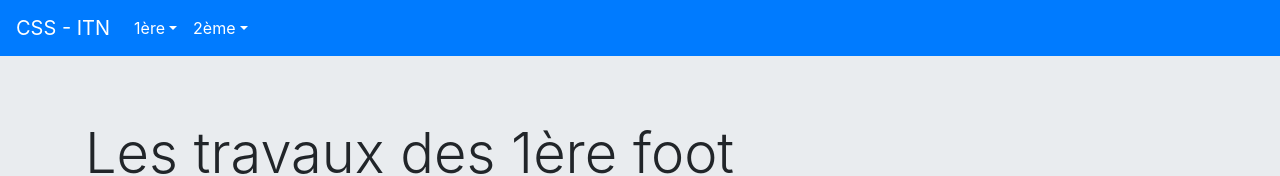
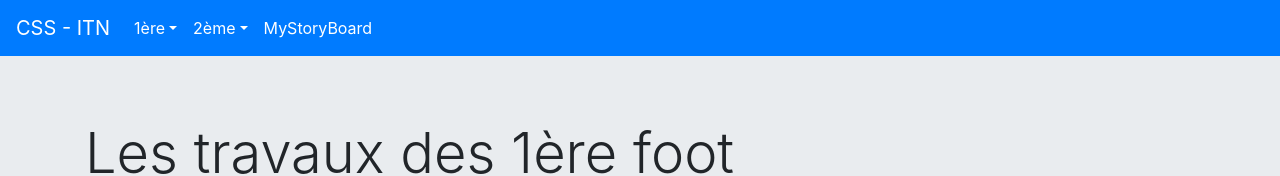
Before and after one commit to bendmh-itn/SiteSchoolReact, a React (Create React App) app: page /#/classe/1Foot in a window 1280 px wide. Shown: the top 176 px of the page. Built offline with nearby package versions, Linux system fonts and the light colour scheme.

Commit message:
Ajout de ma story board

```diff
--- a/src/App.js
+++ b/src/App.js
@@ -2,6 +2,7 @@ import './App.css';
 import NavBar from './Components/Navbar';
 import { HashRouter, Switch, Route } from "react-router-dom"
 import pageEleves from './Pages/pageEleves';
+import MyStoryBoard from './Pages/myStoryBoard';
 
 function App() {
   return (
@@ -12,6 +13,7 @@ function App() {
           <Switch>
               <Route path="/classe/:id" component={pageEleves} />
               <Route path="/classe/:id" component={pageEleves} />
+              <Route path="/myStoryBoard" component={MyStoryBoard} />
           </Switch>
         </main>
       </HashRouter>
--- a/src/Components/Navbar.jsx
+++ b/src/Components/Navbar.jsx
@@ -31,9 +31,9 @@ const NavBar = () => {
                     <NavLink className="dropdown-item" to="/classe/2Economie">Economie</NavLink>
                     </div>
                 </li>
-                {/*<li className="nav-item active">
-                    <a className="nav-link" href="troisieme.html">MyStoryBoard</a>
-    </li>*/}
+                <li className="nav-item active">
+                    <NavLink className="nav-link" to="/myStoryBoard">MyStoryBoard</NavLink>
+                </li>
                 </ul>
             </div>
             </nav>
--- /dev/null
+++ b/src/Pages/myStoryBoard.jsx
@@ -0,0 +1,12 @@
+import React from 'react';
+
+const MyStoryBoard = () => {
+    return (
+        <>
+            <img src="https://sbt.blob.core.windows.net/classroom-public/529ee40c/malheur-chez-le-dentiste.png" />
+            <img src="https://sbt.blob.core.windows.net/classroom-public/529ee40c/malheur-chez-le-dentiste---page-2.png" />
+        </>
+     );
+}
+
+export default MyStoryBoard;
--- a/src/Pages/pageEleves.jsx
+++ b/src/Pages/pageEleves.jsx
@@ -156,7 +156,7 @@ const dataSciences = [
   {
     "Nom": "Malburny",
     "Prénom": "Aaron",
-    "Site web": "https://bendmh-itn.github.io/siteschool/site2eme/Aaron Malburny - index.html",
+    "Site web": "",
     "StoryBoard 1": "https://drive.google.com/file/d/19OQDWzeR-5Xx6wjkwunb1xbCX6OAE_ZE/view?usp=sharing"
   },
   {
```
Also changed, not shown: 1 other file (tests, documents, lock files or other folders).
